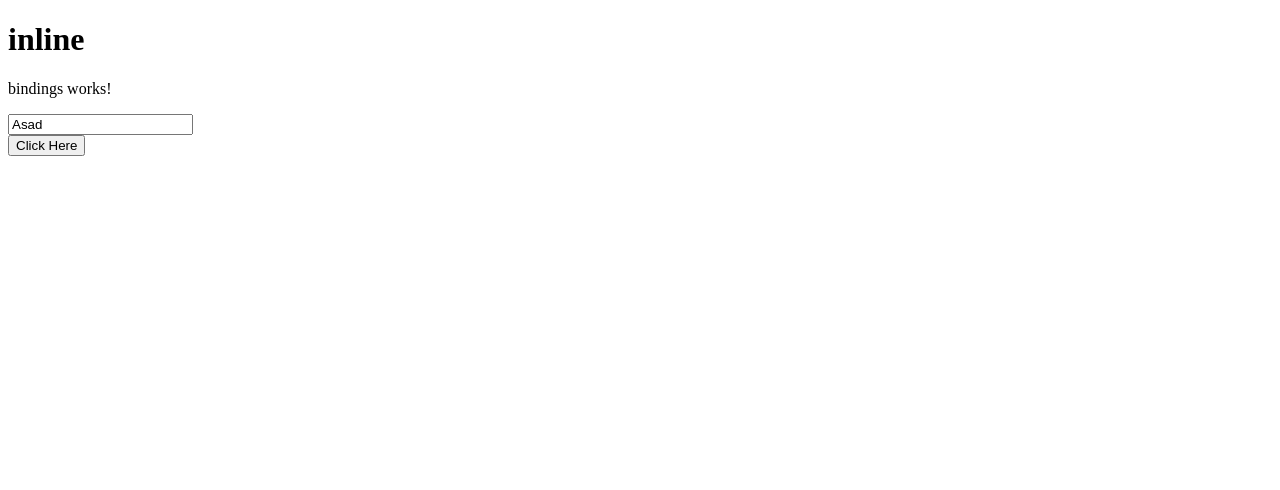
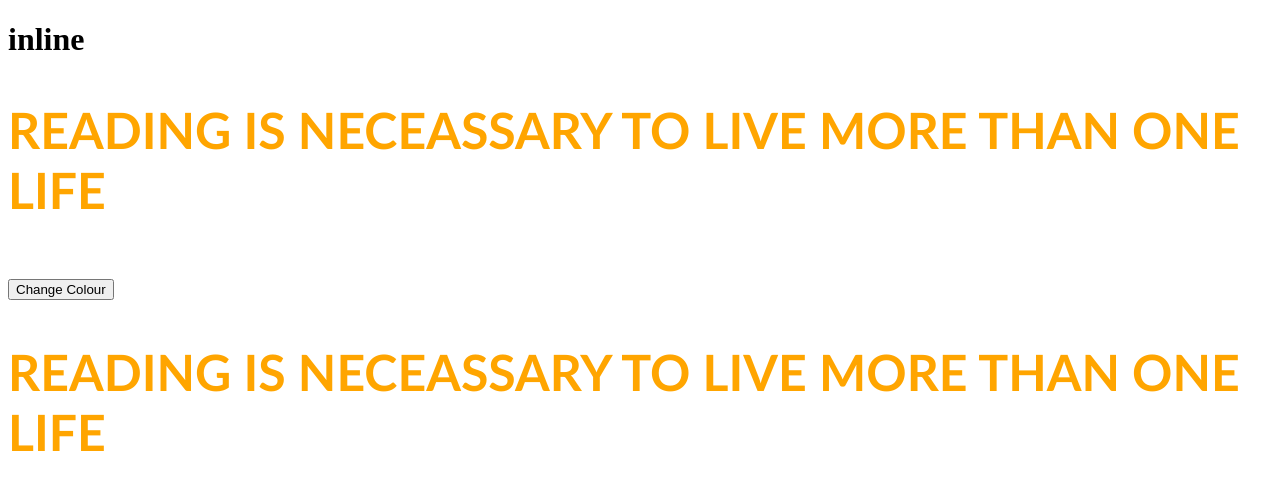
Before and after one commit to asadullahjamil0/inline, an Angular app: page / in a window 1280 px wide. Shown: the top 490 px of the page. Built offline with nearby package versions, Linux system fonts and the light colour scheme.

Commit message:
Class Binding.

```diff
--- a/src/app/app.component.html
+++ b/src/app/app.component.html
@@ -3,4 +3,5 @@
 <!-- <app-inline></app-inline> -->
 <!-- <app-user3></app-user3> -->
 <!-- <app-interpolation></app-interpolation> -->
-<app-bindings></app-bindings>
+<!-- <app-bindings></app-bindings> -->
+<app-class-binding></app-class-binding>
--- a/src/app/app.module.ts
+++ b/src/app/app.module.ts
@@ -9,6 +9,7 @@ import { User2Component } from './user2/user2.component';
 import { User3Component } from './user3/user3.component';
 import { InterpolationComponent } from './interpolation/interpolation.component';
 import { BindingsComponent } from './bindings/bindings.component';
+import { ClassBindingComponent } from './class-binding/class-binding.component';
 
 @NgModule({
   declarations: [
@@ -18,7 +19,8 @@ import { BindingsComponent } from './bindings/bindings.component';
     User2Component,
     User3Component,
     InterpolationComponent,
-    BindingsComponent
+    BindingsComponent,
+    ClassBindingComponent
   ],
   imports: [
     BrowserModule,
--- /dev/null
+++ b/src/app/class-binding/class-binding.component.css
@@ -0,0 +1,11 @@
+.orange {
+    color: orange;
+    font-family: 'Gill Sans', 'Gill Sans MT', Calibri, 'Trebuchet MS', sans-serif;
+    font-size: 50px;
+}
+
+.yellow {
+    color: darkslategrey;
+    font-family: Cambria, Cochin, Georgia, Times, 'Times New Roman', serif;
+    font-size: 50px;
+}
--- /dev/null
+++ b/src/app/class-binding/class-binding.component.html
@@ -0,0 +1,5 @@
+<h2 [className]="cssColor">READING IS NECEASSARY TO LIVE MORE THAN ONE LIFE</h2>
+<br>
+<button (click)="changeColor()">Change Colour</button>
+<br>
+<h2 [class.orange]="condition">READING IS NECEASSARY TO LIVE MORE THAN ONE LIFE</h2>
--- /dev/null
+++ b/src/app/class-binding/class-binding.component.ts
@@ -0,0 +1,15 @@
+import { Component } from '@angular/core';
+
+@Component({
+  selector: 'app-class-binding',
+  templateUrl: './class-binding.component.html',
+  styleUrl: './class-binding.component.css'
+})
+export class ClassBindingComponent {
+  public cssColor = "orange";
+  public condition = true;
+  changeColor() {
+    return this.cssColor === "orange" ? this.cssColor = "yellow" : this.cssColor = "orange";
+  }
+
+}
```
Also changed, not shown: 1 other file (tests, documents, lock files or other folders).
